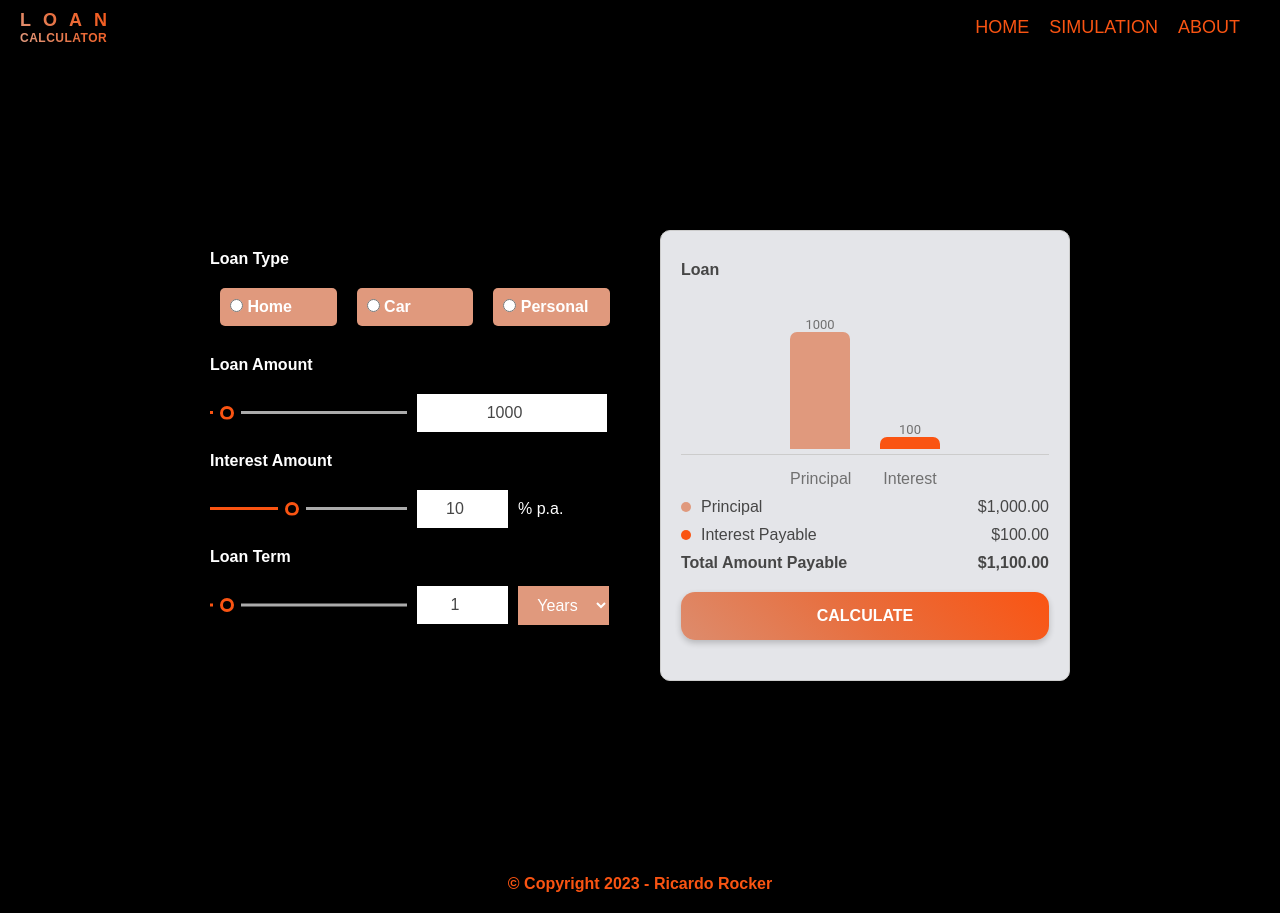
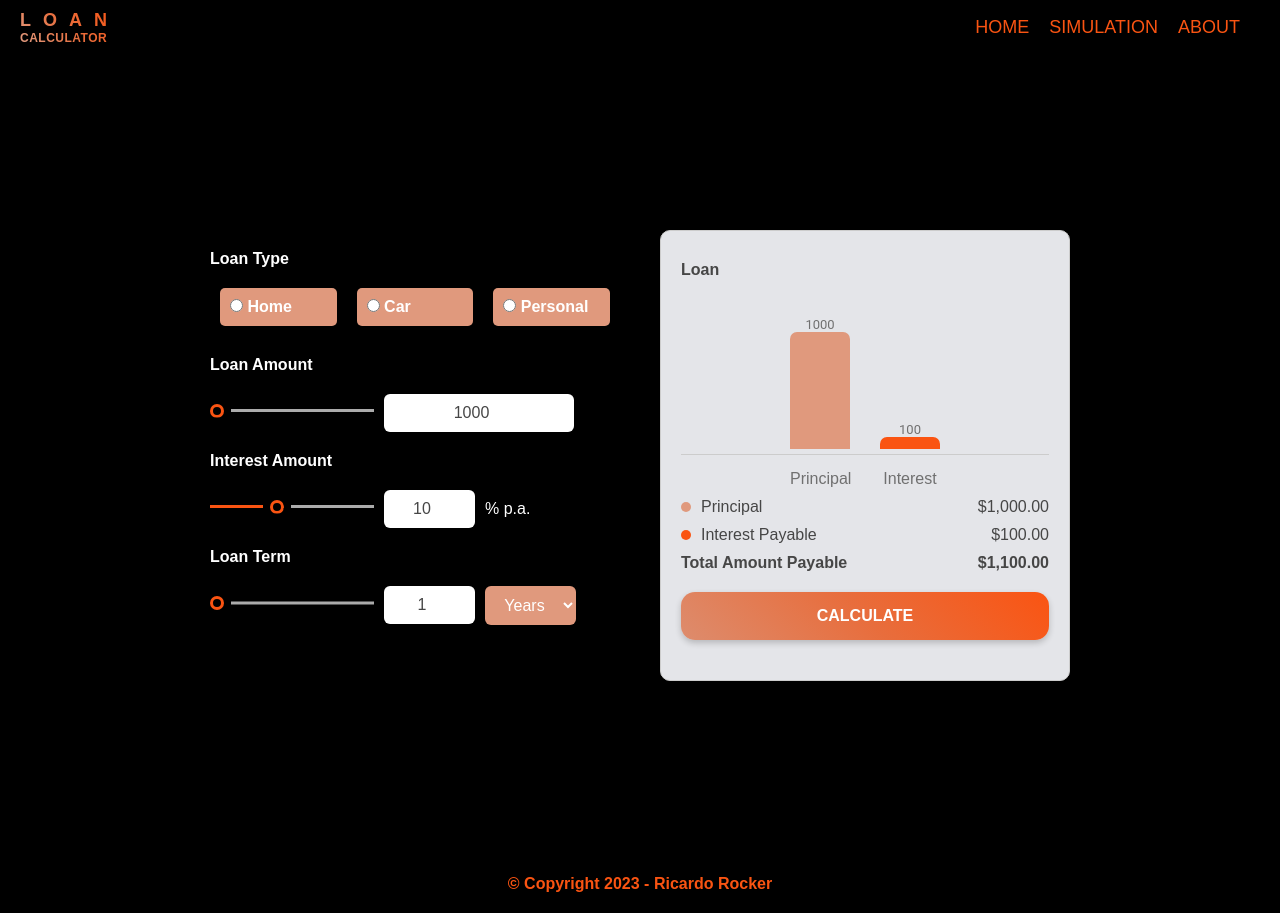
Before and after one commit to ricardorocker/loan-calculator, an Angular app: page /loan-calculator in a window 1280 px wide. Built offline with nearby package versions, Linux system fonts and the light colour scheme.

Commit message:
Slider dumb component creation

```diff
--- a/db.json
+++ b/db.json
@@ -1599,6 +1599,20 @@
       "interestPayable": 105,
       "totalAmountPayable": 1105,
       "id": 231
+    },
+    {
+      "loanTypeResponse": "Car",
+      "principal": 1000,
+      "interestPayable": 112,
+      "totalAmountPayable": 1112,
+      "id": 232
+    },
+    {
+      "loanTypeResponse": "Car",
+      "principal": 1000,
+      "interestPayable": 260,
+      "totalAmountPayable": 1260,
+      "id": 233
     }
   ]
 }
--- /dev/null
+++ b/src/app/components/slider/slider.component.css
@@ -0,0 +1,93 @@
+.slider {
+  max-width: 197px;
+  min-width: 164px;
+  margin-right: 10px;
+}
+
+input[type="range"] {
+  --c: var(--primary-color); /* active color */
+  --g: 7px; /* the gap */
+  --l: 3px; /* line thickness*/
+  --s: 14px; /* thumb size*/
+
+  height: var(--s); /* needed for Firefox*/
+  --_c: color-mix(in srgb, var(--c), #000 var(--p, 0%));
+  -webkit-appearance: none;
+  -moz-appearance: none;
+  appearance: none;
+  background: none;
+  cursor: pointer;
+  overflow: hidden;
+}
+input:focus-visible,
+input:hover {
+  --p: 25%;
+}
+input:active,
+input:focus-visible {
+  --_b: var(--s);
+}
+/* chromium */
+input[type="range" i]::-webkit-slider-thumb {
+  height: var(--s);
+  aspect-ratio: 1;
+  border-radius: 50%;
+  box-shadow: 0 0 0 var(--_b, var(--l)) inset var(--_c);
+  border-image: linear-gradient(90deg, var(--_c) 50%, #ababab 0) 1/0 100vw/0
+    calc(100vw + var(--g));
+  clip-path: polygon(
+    0 calc(50% + var(--l) / 2),
+    -100vw calc(50% + var(--l) / 2),
+    -100vw calc(50% - var(--l) / 2),
+    0 calc(50% - var(--l) / 2),
+    0 0,
+    100% 0,
+    100% calc(50% - var(--l) / 2),
+    100vw calc(50% - var(--l) / 2),
+    100vw calc(50% + var(--l) / 2),
+    100% calc(50% + var(--l) / 2),
+    100% 100%,
+    0 100%
+  );
+  -webkit-appearance: none;
+  appearance: none;
+  transition: 0.3s;
+}
+/* Firefox */
+input[type="range"]::-moz-range-thumb {
+  height: var(--s);
+  width: var(--s);
+  background: none;
+  border-radius: 50%;
+  box-shadow: 0 0 0 var(--_b, var(--l)) inset var(--_c);
+  border-image: linear-gradient(90deg, var(--_c) 50%, #ababab 0) 1/0 100vw/0
+    calc(100vw + var(--g));
+  clip-path: polygon(
+    0 calc(50% + var(--l) / 2),
+    -100vw calc(50% + var(--l) / 2),
+    -100vw calc(50% - var(--l) / 2),
+    0 calc(50% - var(--l) / 2),
+    0 0,
+    100% 0,
+    100% calc(50% - var(--l) / 2),
+    100vw calc(50% - var(--l) / 2),
+    100vw calc(50% + var(--l) / 2),
+    100% calc(50% + var(--l) / 2),
+    100% 100%,
+    0 100%
+  );
+  -moz-appearance: none;
+  appearance: none;
+  transition: 0.3s;
+}
+@supports not (color: color-mix(in srgb, red, red)) {
+  input {
+    --_c: var(--c);
+  }
+}
+
+@media (max-width: 550px) {
+  .slider {
+    min-width: 148px;
+  }
+}
--- /dev/null
+++ b/src/app/components/slider/slider.component.html
@@ -0,0 +1,9 @@
+<input
+type="range"
+class="slider"
+[min]="minValue"
+[max]="maxValue"
+[step]="step"
+[ngModel]="control?.value"
+(ngModelChange)="control?.setValue($event)"
+/>
--- a/src/app/views/loan-calculator/loan-calculator.component.css
+++ b/src/app/views/loan-calculator/loan-calculator.component.css
@@ -80,11 +80,10 @@ form {
 }
 
 input[type="number"],
-.slider,
 select {
   padding: 10px;
-  border: var(--input-borda);
-  border-radius: var(--input-raio);
+  border: none;
+  border-radius: 6px;
   text-align: center;
   flex: 1;
   margin-right: 10px;
@@ -94,10 +93,6 @@ input[type="number"] {
   color: rgb(70, 70, 70);
 }
 
-.slider {
-  max-width: 197px;
-}
-
 .input-slider-loan-amount {
   max-width: 190px;
 }
@@ -105,88 +100,6 @@ input[type="number"] {
 .input-slider-interest-amount,
 .input-slider-loan-term {
   max-width: 91px;
-}
-
-input[type="range"] {
-  --c: var(--primary-color); /* active color */
-  --g: 7px; /* the gap */
-  --l: 3px; /* line thickness*/
-  --s: 14px; /* thumb size*/
-
-  height: var(--s); /* needed for Firefox*/
-  --_c: color-mix(in srgb, var(--c), #000 var(--p, 0%));
-  -webkit-appearance: none;
-  -moz-appearance: none;
-  appearance: none;
-  background: none;
-  cursor: pointer;
-  overflow: hidden;
-}
-input:focus-visible,
-input:hover {
-  --p: 25%;
-}
-input:active,
-input:focus-visible {
-  --_b: var(--s);
-}
-/* chromium */
-input[type="range" i]::-webkit-slider-thumb {
-  height: var(--s);
-  aspect-ratio: 1;
-  border-radius: 50%;
-  box-shadow: 0 0 0 var(--_b, var(--l)) inset var(--_c);
-  border-image: linear-gradient(90deg, var(--_c) 50%, #ababab 0) 1/0 100vw/0
-    calc(100vw + var(--g));
-  clip-path: polygon(
-    0 calc(50% + var(--l) / 2),
-    -100vw calc(50% + var(--l) / 2),
-    -100vw calc(50% - var(--l) / 2),
-    0 calc(50% - var(--l) / 2),
-    0 0,
-    100% 0,
-    100% calc(50% - var(--l) / 2),
-    100vw calc(50% - var(--l) / 2),
-    100vw calc(50% + var(--l) / 2),
-    100% calc(50% + var(--l) / 2),
-    100% 100%,
-    0 100%
-  );
-  -webkit-appearance: none;
-  appearance: none;
-  transition: 0.3s;
-}
-/* Firefox */
-input[type="range"]::-moz-range-thumb {
-  height: var(--s);
-  width: var(--s);
-  background: none;
-  border-radius: 50%;
-  box-shadow: 0 0 0 var(--_b, var(--l)) inset var(--_c);
-  border-image: linear-gradient(90deg, var(--_c) 50%, #ababab 0) 1/0 100vw/0
-    calc(100vw + var(--g));
-  clip-path: polygon(
-    0 calc(50% + var(--l) / 2),
-    -100vw calc(50% + var(--l) / 2),
-    -100vw calc(50% - var(--l) / 2),
-    0 calc(50% - var(--l) / 2),
-    0 0,
-    100% 0,
-    100% calc(50% - var(--l) / 2),
-    100vw calc(50% - var(--l) / 2),
-    100vw calc(50% + var(--l) / 2),
-    100% calc(50% + var(--l) / 2),
-    100% 100%,
-    0 100%
-  );
-  -moz-appearance: none;
-  appearance: none;
-  transition: 0.3s;
-}
-@supports not (color: color-mix(in srgb, red, red)) {
-  input {
-    --_c: var(--c);
-  }
 }
 
 select {
@@ -284,10 +197,6 @@ button.apply:hover {
   .right-side {
     width: 100%;
   }
-
-  .slider {
-    max-width: 148px;
-  }
 }
 
 @keyframes slideInFromTop {
--- a/src/app/views/loan-calculator/loan-calculator.component.html
+++ b/src/app/views/loan-calculator/loan-calculator.component.html
@@ -31,16 +31,12 @@
       <div class="section">
         <h5>Loan Amount</h5>
         <div class="input-container">
-          <input
-            type="range"
-            class="slider"
-            id="range-slider-loan-amount"
-            formControlName="loanAmount"
-            [min]="1000"
-            [max]="200000"
+          <app-slider
+            [minValue]="1000"
+            [maxValue]="200000"
             [step]="1000"
-            [ngModel]="this.loanForm.controls['loanAmount'].value"
-          />
+            [control]="this.loanForm.get('loanAmount')"
+          ></app-slider>
           <input
             type="number"
             id="input-slider-loan-amount"
@@ -53,16 +49,13 @@
       <div class="section">
         <h5>Interest Amount</h5>
         <div class="input-container">
-          <input
-            type="range"
-            class="slider"
-            id="range-slider-interest-amount"
-            formControlName="interestAmount"
-            [min]="0.1"
-            [max]="25"
+          <app-slider
+            [minValue]="0.1"
+            [maxValue]="25"
             [step]="0.1"
-            [ngModel]="this.loanForm.controls['interestAmount'].value"
-          />
+            [control]="this.loanForm.get('interestAmount')"
+          ></app-slider>
+
           <input
             type="number"
             id="input-slider-interest-amount"
@@ -76,15 +69,12 @@
       <div class="section">
         <h5>Loan Term</h5>
         <div class="input-container">
-          <input
-            type="range"
-            class="slider"
-            id="range-slider-loan-term"
-            formControlName="loanTerm"
-            [min]="1"
-            [max]="60"
-            [ngModel]="this.loanForm.controls['loanTerm'].value"
-          />
+          <app-slider
+            [minValue]="1"
+            [maxValue]="60"
+            [step]="1"
+            [control]="this.loanForm.get('loanTerm')"
+          ></app-slider>
           <input
             type="number"
             id="input-slider-loan-term"
```
Also changed, not shown: src/app/app.module.ts (+6 -3 lines), src/app/components/slider/slider.component.ts (added, +14 -0 lines), 1 other file (tests, documents, lock files or other folders).
